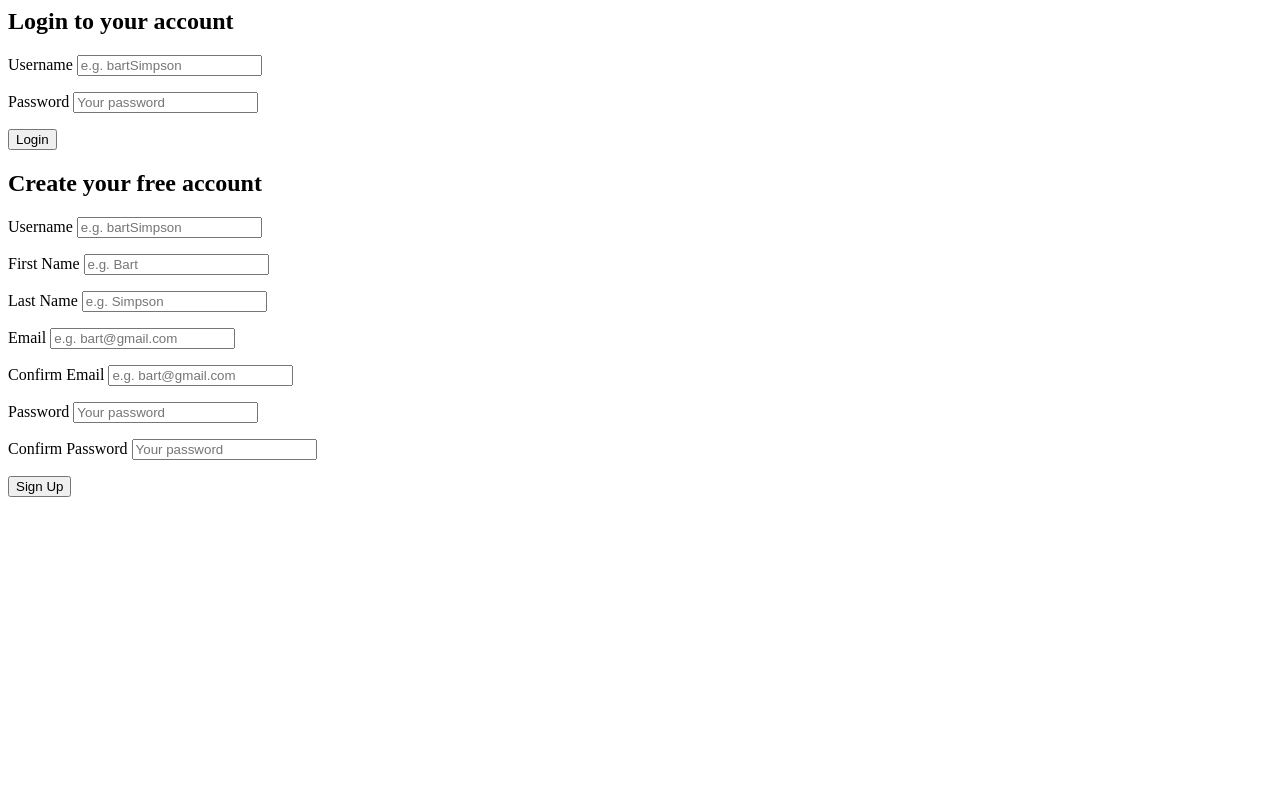
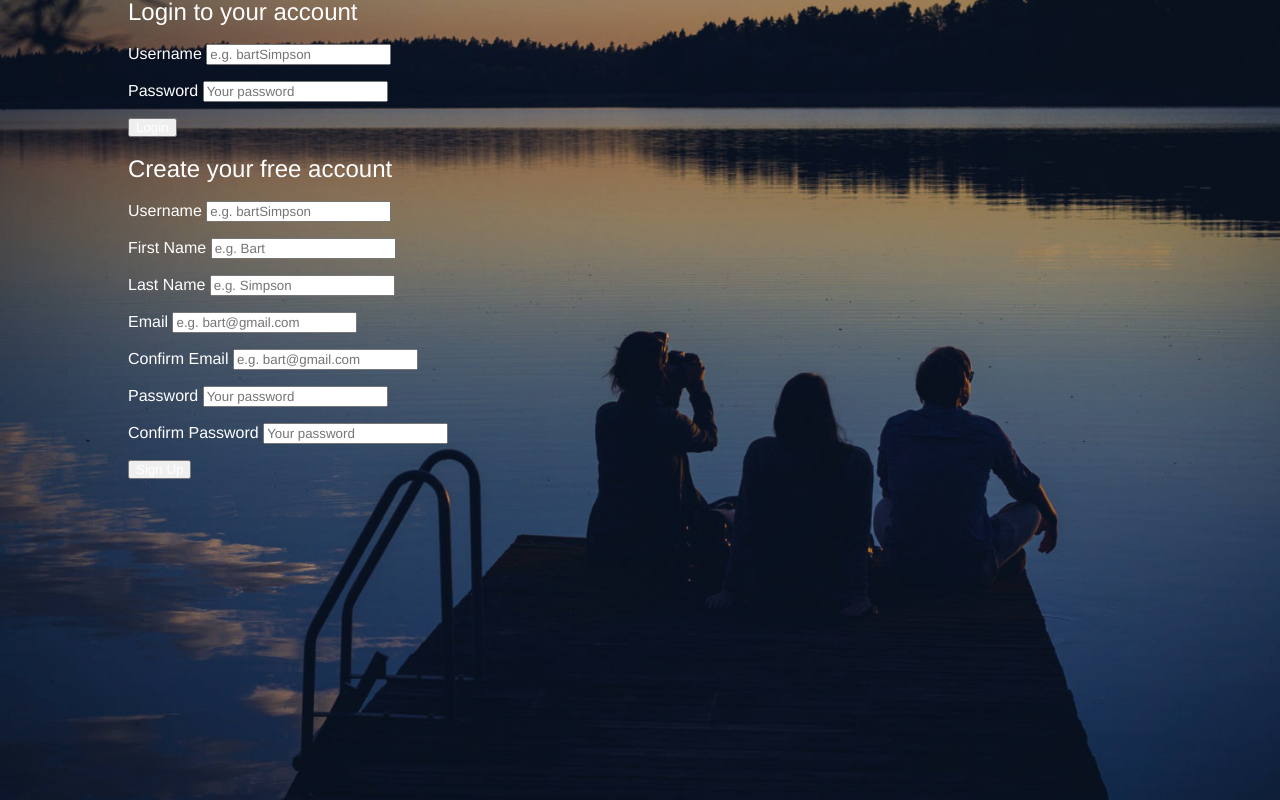
Before and after one commit to eventhorizn/spotify-clone, a PHP site: page /register.php in a window 1280 px wide. Run offline with PHP 8.4, Linux system fonts and the light colour scheme.

Commit message:
background image styling login container

```diff
--- /dev/null
+++ b/assets/css/register.css
@@ -0,0 +1,31 @@
+html,
+body {
+	padding: 0;
+	margin: 0;
+	height: 100%;
+}
+
+#background {
+	background-color: #000;
+	background-image: url(../images/bg.jpg);
+	background-position: center;
+	background-size: cover;
+	display: table;
+	height: 100%;
+	width: 100%;
+}
+
+#loginContainer * {
+	color: #fff;
+	font-family: "Helvetica Neue", "Helvetica", "Arial", sans-serif;
+	font-weight: normal;
+	line-height: 1em;
+	box-sizing: border-box;
+}
+
+#loginContainer {
+	width: 80%;
+	margin: 0 auto;
+	position: relative;
+	max-width: 1024px;
+}
--- a/register.php
+++ b/register.php
@@ -19,9 +19,12 @@
 
 <head>
     <title>Welcome to Slotify!</title>
+    <link rel="stylesheet" type="text/css" href="assets/css/register.css">
 </head>
 
 <body>
+    <div id="background">
+        <div id="loginContainer">
             <div id="inputContainer">
                 <form id="loginForm" action="register.php" method="POST">
                     <h2>Login to your account</h2>
@@ -29,12 +32,14 @@
                     <p>
                         <?php echo $account->getError(Constants::$loginFailed); ?>
                         <label for="loginUsername">Username</label>
-                <input id="loginUsername" name="loginUsername" type="text" placeholder="e.g. bartSimpson" required>
+                        <input id="loginUsername" name="loginUsername" type="text" placeholder="e.g. bartSimpson"
+                            required>
                     </p>
 
                     <p>
                         <label for="loginPassword">Password</label>
-                <input id="loginPassword" name="loginPassword" type="password" placeholder="Your password" required>
+                        <input id="loginPassword" name="loginPassword" type="password" placeholder="Your password"
+                            required>
                     </p>
 
                     <button type="submit" name="loginButton">Login</button>
@@ -97,6 +102,9 @@
                     <button type="submit" name="registerButton">Sign Up</button>
                 </form>
             </div>
+        </div>
+    </div>
+
 </body>
 
 </html>
```
Also changed, not shown: assets/images/bg.jpg (added). Lines whose indentation alone changed are shown as unchanged.
